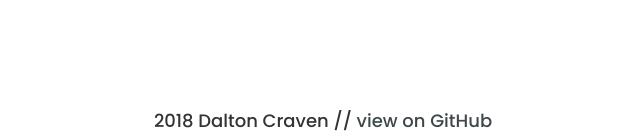
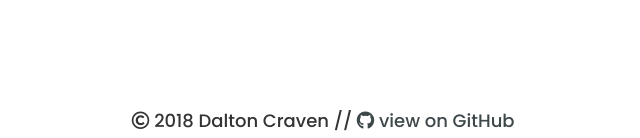
Before and after one commit to cravend/dev, a Jekyll site: the page built from index.html, in a window 1280 px wide. Shown: the part 759-897 px from the top of the page, without its empty margins (317-957 px from the left). Built offline with Jekyll 4.4.1, drawn with Linux system fonts in a browser that asks for light colours; nearby versions of some CDN libraries.

Commit message:
fix fontawesome

```diff
--- a/_includes/head.html
+++ b/_includes/head.html
@@ -6,6 +6,7 @@
   <link rel="icon" href="/favicon.ico">
   <link href="/assets/css/bootstrap.css" rel="stylesheet">
   <link href="/assets/css/main.css" rel="stylesheet">
+  <link href="https://use.fontawesome.com/releases/v5.0.2/css/all.css" rel="stylesheet">
   <link href="https://fonts.googleapis.com/css?family=Open+Sans|Poppins:500,700" rel="stylesheet">
   <script src="https://ajax.googleapis.com/ajax/libs/jquery/1.12.4/jquery.min.js"></script>
   {% if jekyll.environment == 'production' and site.google_analytics %}{% include google-analytics.html %}{% endif %}
--- a/_includes/nav.html
+++ b/_includes/nav.html
@@ -1,8 +1,8 @@
 <nav class="navbar navbar-fixed-top">
   <div class="container-fluid">
     <div class="navbar-header">
-      <button type="button" class="navbar-toggle" data-toggle="collapse" data-target="#navigation"><i class="fa fa-fw fa-2x fa-bars"></i></button>
-      <a href="#home" class="nav-brand brand-mobile" style="display: none;">{{ site.title }}</a>
+      <button type="button" class="navbar-toggle" data-toggle="collapse" data-target="#navigation"><i class="fas fa-bars fa-2x fa-fw"></i></button>
+      <a href="/" class="nav-brand brand-mobile">Dalton Craven</a>
     </div>
     <div>
       <div class="collapse navbar-collapse" id="navigation">
```
